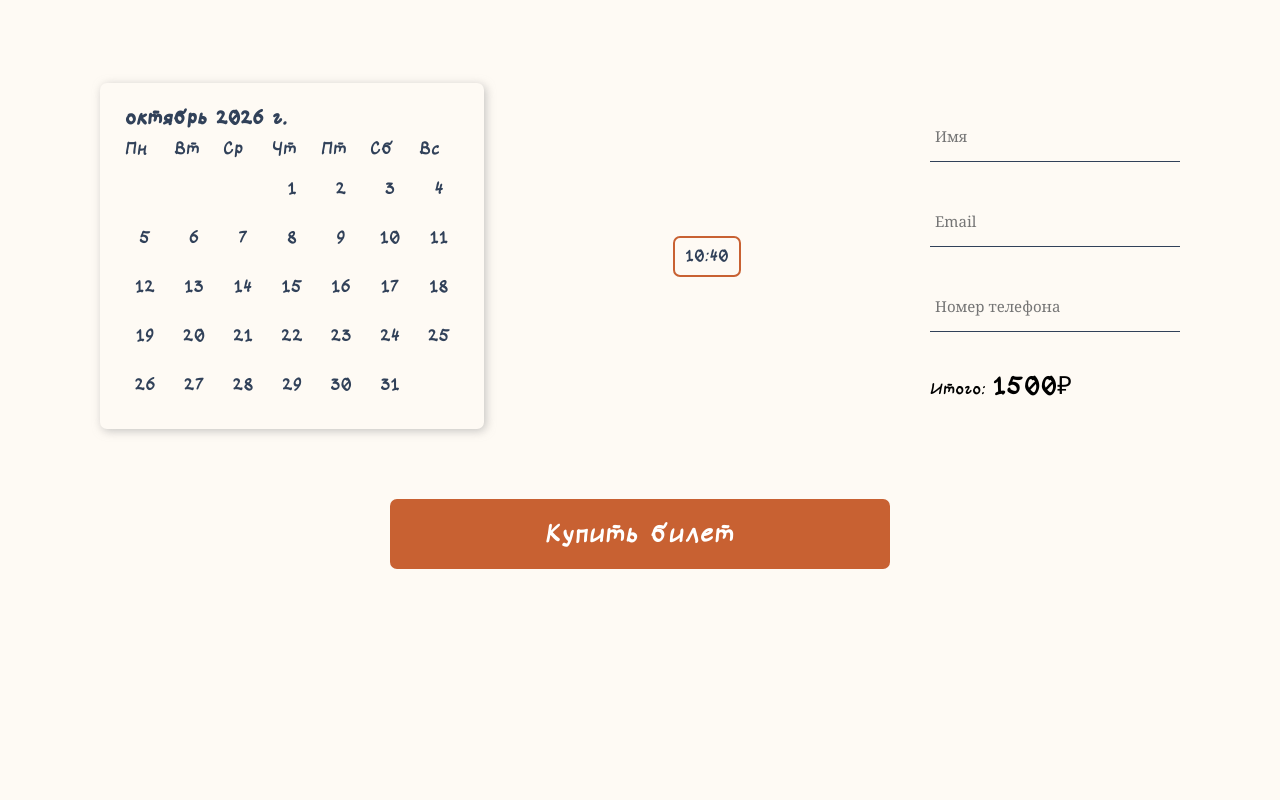
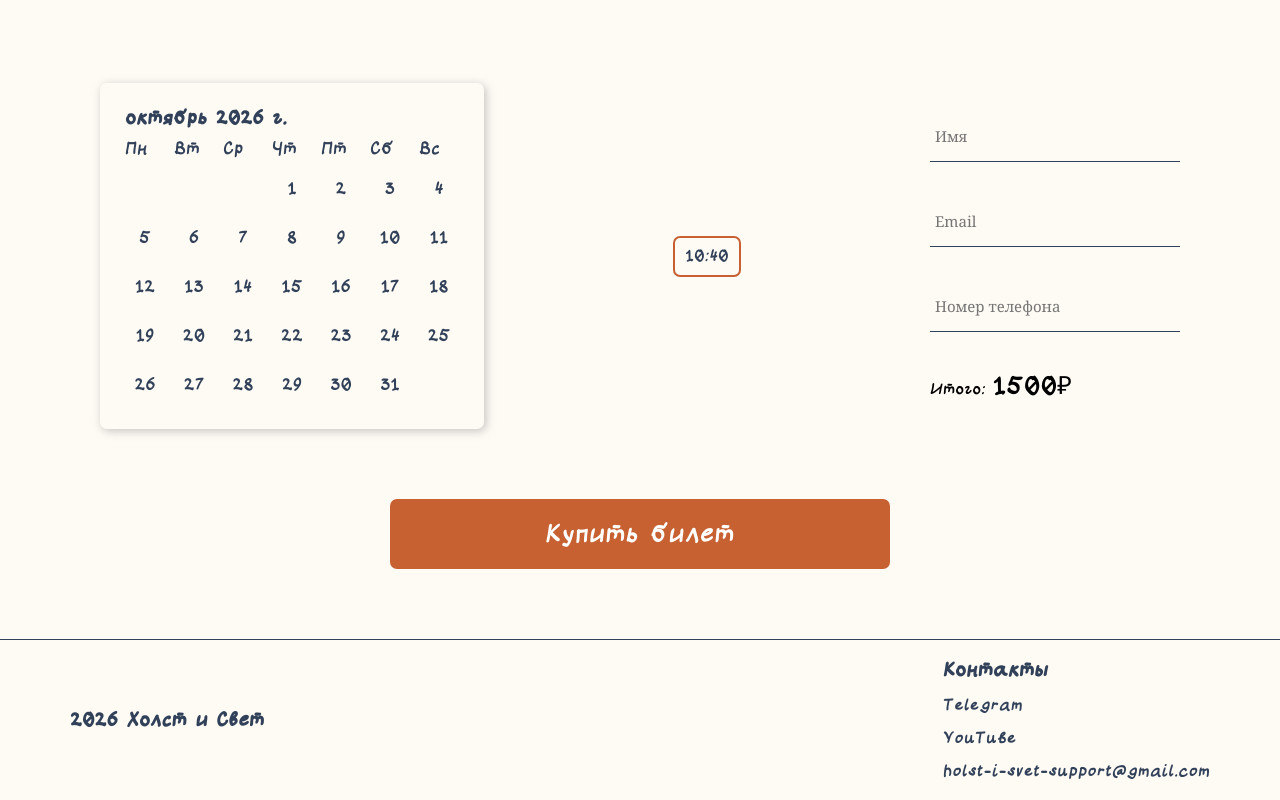
Before and after one commit to heiidaro/first-test-project, a plain HTML site: page index.html in a window 1280 px wide. Shown: the part 2965-3765 px from the top of the page. Before the commit the page ends 3534 px from the top, so only its background shows below. Drawn offline with Linux system fonts and the light colour scheme.

Commit message:
footer-html/css

```diff
--- a/index.html
+++ b/index.html
@@ -185,6 +185,23 @@
         <button>Купить билет</button>
     </div>
 
+    <section class="footer">
+        <h3>2026 Холст и Свет</h3>
+        <div class="media">
+            <h3>Контакты</h3>
+            <ul>
+                <li>
+                    <a href="">Telegram</a>
+                </li>
+                <li>
+                    <a href="">YouTube</a>
+                </li>
+                <li>
+                    <a href="">holst-i-svet-support@gmail.com</a>
+                </li>
+            </ul>
+        </div>
+    </section>
 
 
     <script src="calendar.js"></script>
--- a/style.css
+++ b/style.css
@@ -466,3 +466,27 @@ section {
     height: 70px;
     border-radius: 7px;
 }
+
+.footer {
+    display: flex;
+    justify-content: space-between;
+    padding: 20px 70px;
+    margin-top: 70px;
+    border-top: 1px solid #314159;
+}
+
+.footer h3 {
+    color: #314159;
+    font-family: 'Maki', sans-serif;
+}
+
+.media ul li {
+    list-style: none;
+    margin-top: 15px;
+}
+
+.media ul li a {
+    text-decoration: none;
+    color: #314159;
+    font-family: 'Maki', sans-serif;
+}
```
